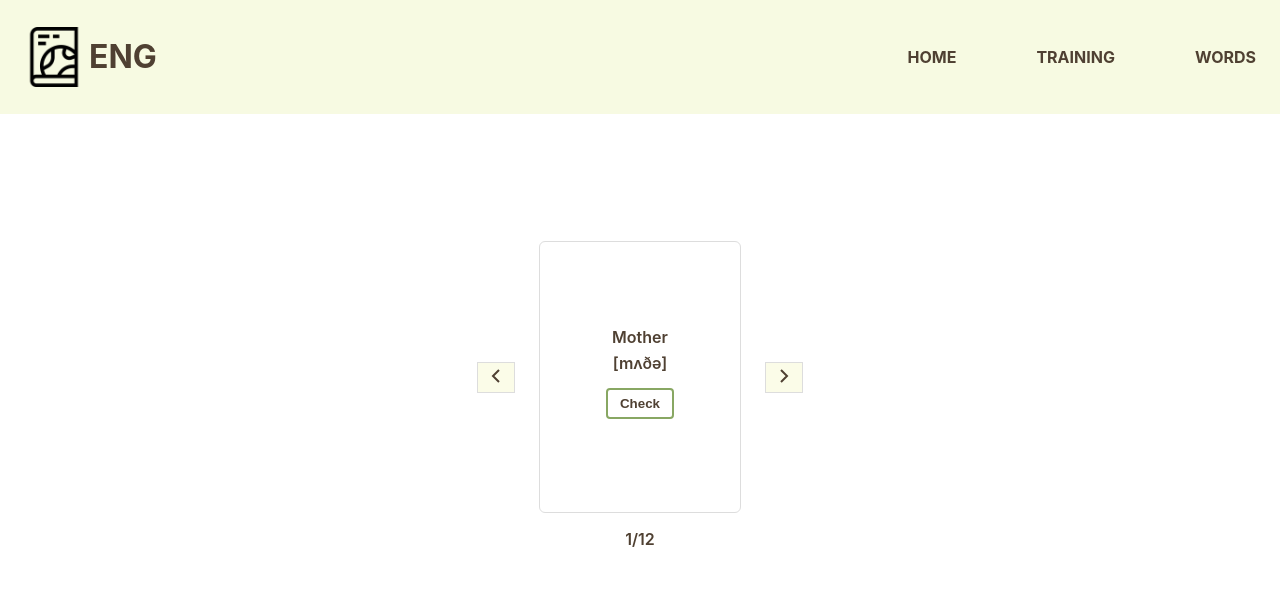
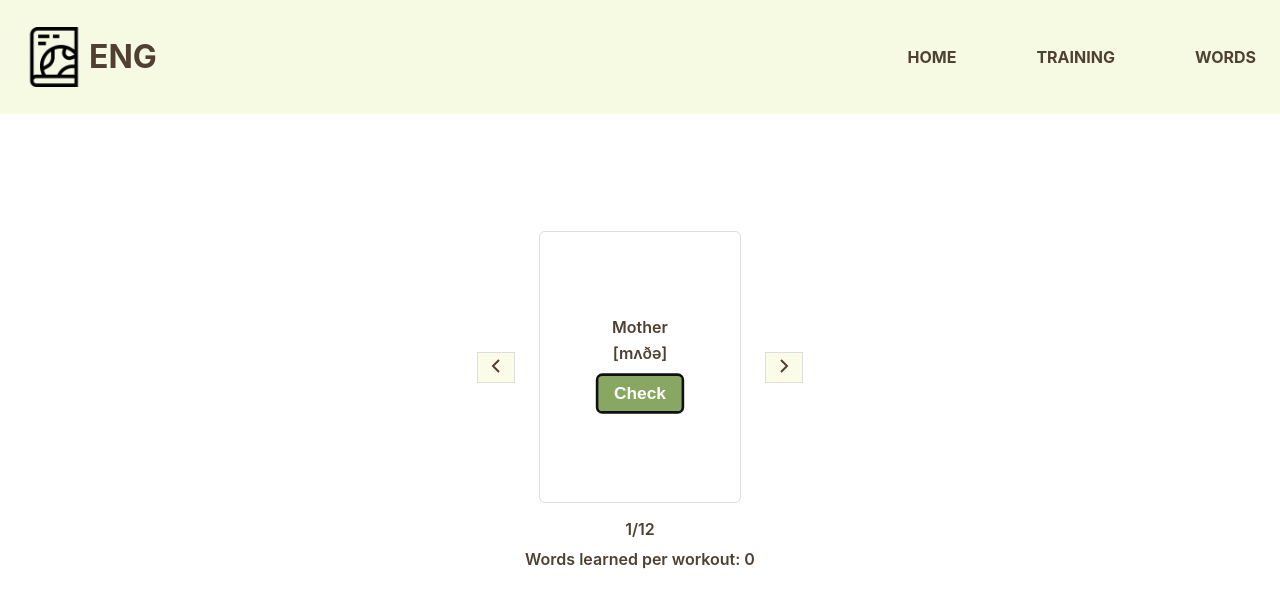
Before and after one commit to dianniii/react-proect, a React (Create React App) app: page /training in a window 1280 px wide. Shown: the top 606 px of the page. Built offline with nearby package versions, Linux system fonts and the light colour scheme.

Commit message:
установила подсчет выученных слов и фокус на рендер карточки

```diff
--- a/src/components/Button/Button.jsx
+++ b/src/components/Button/Button.jsx
@@ -1,8 +1,16 @@
-import React from "react";
+import React, { forwardRef } from 'react';
 import styles from './Button.module.css';
 
-const Button = ({ text, type, onClick }) => {
-    return <button onClick={onClick} className={type ==='close' ? styles.close : styles.check}>{text}</button>;
-};
+const Button = forwardRef(({ type, text, onClick }, ref) => {
+    return (
+        <button
+            ref={ref}
+            onClick={onClick}
+            className={type === 'close' ? styles.close : styles.check}
+        >
+            {text}
+        </button>
+    );
+});
 
 export default Button;
--- a/src/components/Button/Button.module.css
+++ b/src/components/Button/Button.module.css
@@ -8,10 +8,10 @@
     cursor: pointer;
     font-weight: 600;
 }
-.check:hover {
+.check:hover, .check:focus {
     background-color: #88a763;
     color: white;
-    transform: scale(1.1);
+    transform: scale(1.3);
 }
 
 .close{
@@ -23,7 +23,7 @@
     cursor: pointer;
     font-weight: 600;
 }
-.close:hover{
+.close:hover, .close:focus {
     background-color: #845404;
     color: white;
     transform: scale(1.1);
--- a/src/components/CardWrapper/CardWrapper.jsx
+++ b/src/components/CardWrapper/CardWrapper.jsx
@@ -1,7 +1,7 @@
 import React from 'react';
 import styles from './CardWrapper.module.css';
 
-const CardWrapper = ({ children, onPrev, onNext, currentIndex, total }) => {
+const CardWrapper = ({ children, onPrev, onNext, currentIndex, total, wordsLearned }) => {
   return (
     <div className={styles.cardWrapper}>
       <div className={styles.cardControls}>
@@ -26,6 +26,9 @@ const CardWrapper = ({ children, onPrev, onNext, currentIndex, total }) => {
     <div className={styles.result}>
       {currentIndex + 1}/{total}
     </div>
+    <div className={styles.learned}>
+      Words learned per workout: {wordsLearned}
+    </div>
     </div>
   );
 };
--- a/src/components/CardWrapper/CardWrapper.module.css
+++ b/src/components/CardWrapper/CardWrapper.module.css
@@ -23,3 +23,7 @@
     background-color: #fbfce8;
     border: 1px solid #ddd;
 }
+.learned{
+    color: #4f4032;
+    font-weight: 600;
+}
--- a/src/components/Carusel/Carusel.jsx
+++ b/src/components/Carusel/Carusel.jsx
@@ -4,20 +4,31 @@ import CardWrapper from "../CardWrapper/CardWrapper";
 import WordCard from "../WordCard/WordCard";
 
 const Carousel = ({ data }) => {
+  const [wordsLearned, setWordsLearned] = useState(0);
+  const handleViewTranslation = () =>
+    setWordsLearned (prev => prev  +1 );
+
   const [index, setIndex] = useState(0);
+  const handlePrev = () =>
+    setIndex(prev => prev === 0
+      ? data.length - 1 : prev - 1);
 
-  const handlePrev = () => setIndex(prev => prev === 0 ? data.length - 1 : prev - 1);
-  const handleNext = () => setIndex(prev => prev === data.length - 1 ? 0 : prev + 1);
+  const handleNext = () =>
+    setIndex(prev => prev === data.length - 1
+      ? 0 : prev + 1);
 
   return (
+    <div>
       <CardWrapper
         onPrev={handlePrev}
         onNext={handleNext}
         currentIndex={index}
         total={data.length}
+        wordsLearned={wordsLearned}
       >
-      <WordCard info={data[index]} />
+        <WordCard info={data[index]} onViewTranslation={handleViewTranslation} />
       </CardWrapper>
+    </div>
   );
 };
 
--- a/src/components/WordCard/WordCard.jsx
+++ b/src/components/WordCard/WordCard.jsx
@@ -1,15 +1,27 @@
-import React, { useState } from "react";
+import React, { useEffect, useRef, useState } from "react";
 import styles from "./WordCard.module.css";
 import Button from "../Button/Button";
 
-const WordCard = ({ info }) => {
+const WordCard = ({ info, onViewTranslation }) => {
     const [isButtonPressed, setIsButtonPressed] = useState(false);
 
     const { english, transcription, translation } = info;
 
     const handleButtonClick = () => {
+        if (!isButtonPressed && onViewTranslation){
+            onViewTranslation();
+        }
         setIsButtonPressed((prev) => !prev);
     };
+
+    const buttonRef = useRef(null);
+
+    useEffect(() => {
+        if (buttonRef.current){
+            console.log("Button element:", buttonRef.current);
+            buttonRef.current.focus();
+        }
+    }, [info]); //эффект запускается каждый раз при смене карточки
 
     return (
         <div className={styles.cardContent}>
@@ -23,7 +35,7 @@ const WordCard = ({ info }) => {
                     </div>
                 </div>
             ) : (
-                <Button type='check' text="Check" onClick={handleButtonClick} />
+                <Button ref={buttonRef} type='check' text="Check" onClick={handleButtonClick} />
             )}
         </div>
     );
--- a/src/components/WordsCardList/WordsCardList.jsx
+++ b/src/components/WordsCardList/WordsCardList.jsx
@@ -1,4 +1,4 @@
-import React from "react";
+
 import {WordsData} from "../../WordData/WordsData";
 import WordCard from "../WordCard/WordCard";
 import styles from "./WordsCardList.module.css";
```
Lines whose indentation alone changed are shown as unchanged.
